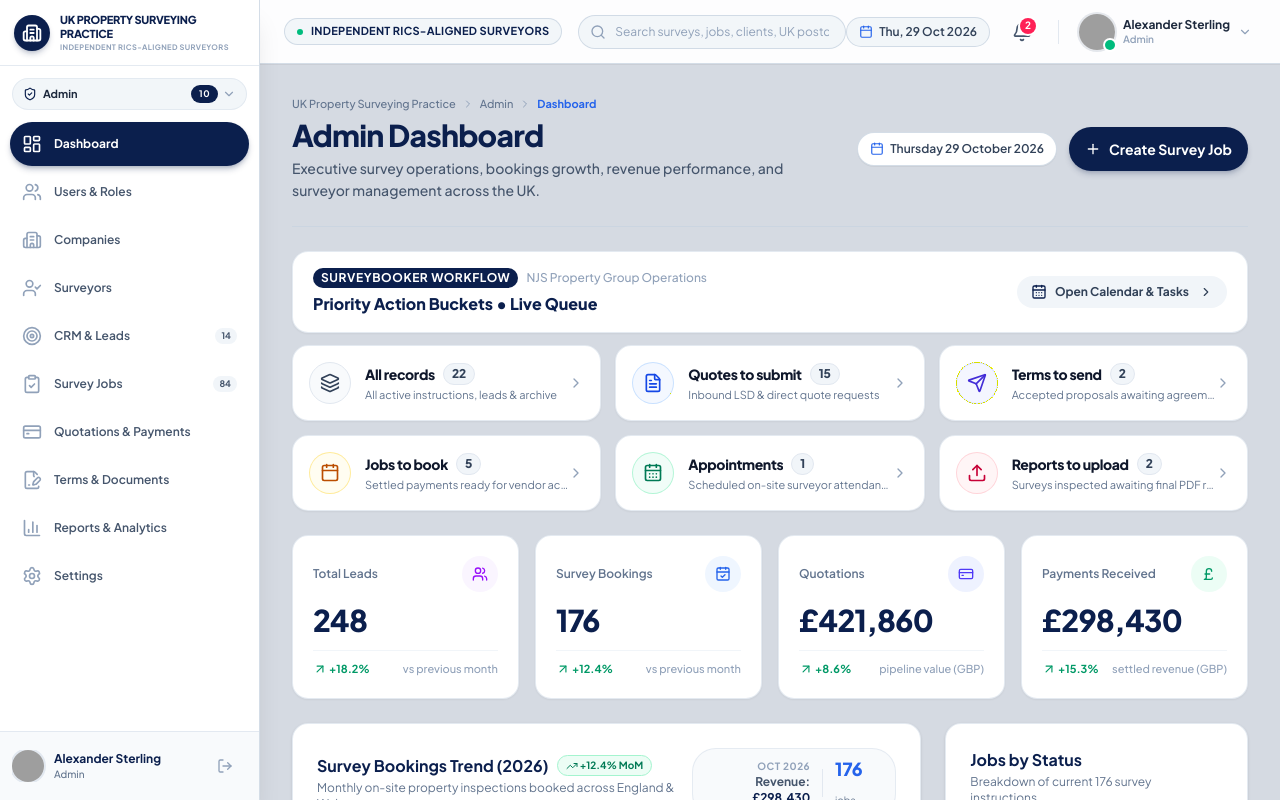
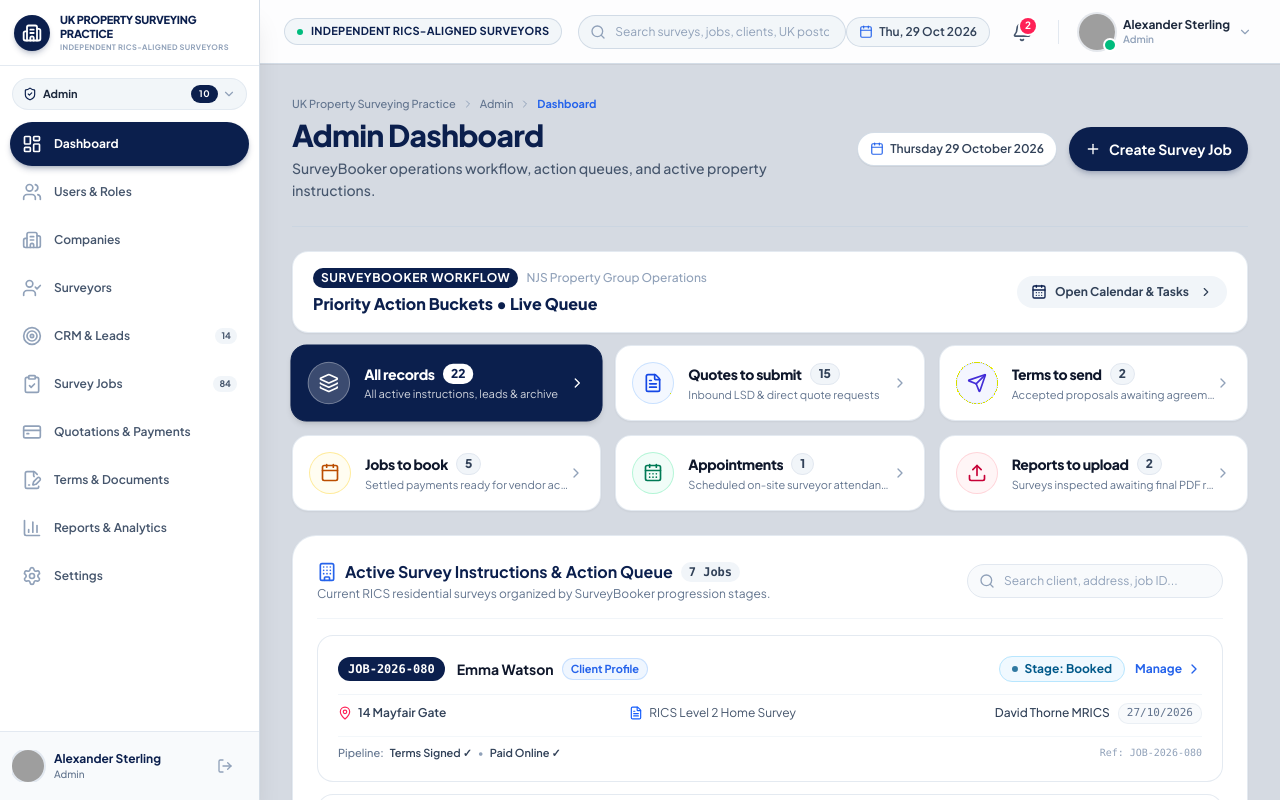
Before and after one commit to AKRITIKUSHWAHA/properitygroup, a React (Vite) app: page /admin/dashboard in a window 1280 px wide. Shown: the top 800 px of the page. Built offline with nearby package versions, Linux system fonts and the light colour scheme; grey boxes are pictures that could not be loaded; a web font is replaced by a local one.

Commit message:
Clean Admin Dashboard: remove cluttered line/donut charts and fake revenue stats, focusing strictly on SurveyBooker action buckets and active survey instructions queue

```diff
--- a/src/pages/admin/AdminDashboardPage.jsx
+++ b/src/pages/admin/AdminDashboardPage.jsx
@@ -1,143 +1,320 @@
-import React, { useState } from 'react';
+import React, { useState, useMemo } from 'react';
+import { useNavigate } from 'react-router-dom';
 import {
-  Users,
+  Plus,
+  Search,
+  Filter,
+  User,
+  MapPin,
+  Calendar,
+  Building,
+  ArrowRight,
+  Clock,
+  CheckCircle2,
+  PhoneCall,
+  FileText,
+  CreditCard,
+  FileSignature,
   CalendarCheck,
-  CreditCard,
-  PoundSterling,
-  Plus,
-  ArrowUpRight,
-  TrendingUp,
+  ChevronRight,
+  ExternalLink,
 } from 'lucide-react';
 import { PageHeader } from '../../components/PageHeader';
-import { BookingsTrendChart } from '../../components/charts/BookingsTrendChart';
-import { JobsStatusDonutChart } from '../../components/charts/JobsStatusDonutChart';
-import { RecentActivityRow } from '../../components/dashboard/RecentActivityRow';
+import { SurveyBookerWorkflowBuckets } from '../../components/dashboard/SurveyBookerWorkflowBuckets';
 import { NewBookingModal } from '../../components/calendar/NewBookingModal';
-import { SurveyBookerWorkflowBuckets } from '../../components/dashboard/SurveyBookerWorkflowBuckets';
+import { ClientProfileModal } from '../../components/crm/ClientProfileModal';
 import { useJobs } from '../../mock/jobs';
 import { useToast } from '../../components/ToastContext';
 
+// Canonical 6-Step SurveyBooker Pipeline
+const STAGES = [
+  'Quote',
+  'Paid',
+  'Accepted',
+  'Booked',
+  'Preparing report',
+  'Complete',
+];
+
 export const AdminDashboardPage = () => {
-  const { addJob } = useJobs();
+  const navigate = useNavigate();
+  const { jobs, addJob } = useJobs();
   const { addToast } = useToast();
-  const [isModalOpen, setIsModalOpen] = useState(false);
 
-  // Exactly the 4 KPI cards specified by user:
-  // Total Leads 248, Survey Bookings 176, Quotations £421,860, Payments Received £298,430 with % change
-  const kpiCards = [
-    {
-      label: 'Total Leads',
-      value: '248',
-      change: '+18.2%',
-      subtext: 'vs previous month',
-      icon: Users,
-      color: 'bg-purple-50 text-purple-600',
-    },
-    {
-      label: 'Survey Bookings',
-      value: '176',
-      change: '+12.4%',
-      subtext: 'vs previous month',
-      icon: CalendarCheck,
-      color: 'bg-blue-50 text-[#2563EB]',
-    },
-    {
-      label: 'Quotations',
-      value: '£421,860',
-      change: '+8.6%',
-      subtext: 'pipeline value (GBP)',
-      icon: CreditCard,
-      color: 'bg-indigo-50 text-indigo-600',
-    },
-    {
-      label: 'Payments Received',
-      value: '£298,430',
-      change: '+15.3%',
-      subtext: 'settled revenue (GBP)',
-      icon: PoundSterling,
-      color: 'bg-emerald-50 text-emerald-600',
-    },
-  ];
+  const [isCreateModalOpen, setIsCreateModalOpen] = useState(false);
+  const [selectedClientEmail, setSelectedClientEmail] = useState(null);
+  const [isClientModalOpen, setIsClientModalOpen] = useState(false);
+  const [searchQuery, setSearchQuery] = useState('');
+  const [activeBucketFilter, setActiveBucketFilter] = useState('all');
 
   const handleCreateJob = (newJob) => {
     addJob(newJob);
+    setIsCreateModalOpen(false);
     addToast({
       type: newJob.canBook ? 'success' : 'info',
       title: 'Survey Job Scheduled',
       message: newJob.canBook
         ? `Job ${newJob.jobNo} booked with ${newJob.surveyor}.`
-        : `Job ${newJob.jobNo} saved. Waiting for terms and advance payment.`,
+        : `Job ${newJob.jobNo} created and added to queue.`,
     });
   };
 
+  const handleOpenClientProfile = (e, email) => {
+    e.stopPropagation();
+    setSelectedClientEmail(email || 'customer@demo.com');
+    setIsClientModalOpen(true);
+  };
+
+  // Map raw job timelineStep to canonical 6-stage name
+  const getJobStage = (job) => {
+    const rawStep = job?.timelineStep || 4;
+    if (rawStep <= 2) return 'Quote';
+    if (rawStep === 3) return 'Paid';
+    if (rawStep === 4 || rawStep === 5) return 'Accepted';
+    if (rawStep === 6 || rawStep === 7) return 'Booked';
+    if (rawStep === 8) return 'Preparing report';
+    return 'Complete';
+  };
+
+  const getStageBadgeClass = (stage) => {
+    switch (stage) {
+      case 'Quote':
+        return 'bg-blue-50 text-blue-800 border-blue-200';
+      case 'Paid':
+        return 'bg-emerald-50 text-emerald-800 border-emerald-200';
+      case 'Accepted':
+        return 'bg-indigo-50 text-indigo-800 border-indigo-200';
+      case 'Booked':
+        return 'bg-sky-50 text-sky-800 border-sky-200';
+      case 'Preparing report':
+        return 'bg-amber-50 text-amber-800 border-amber-200';
+      case 'Complete':
+        return 'bg-emerald-100 text-emerald-900 border-emerald-300';
+      default:
+        return 'bg-slate-100 text-slate-800 border-slate-200';
+    }
+  };
+
+  // Filter jobs by search and active bucket
+  const filteredJobs = useMemo(() => {
+    return jobs.filter((job) => {
+      // Search match
+      if (searchQuery.trim()) {
+        const q = searchQuery.toLowerCase();
+        const matchesQuery =
+          job.jobNo?.toLowerCase().includes(q) ||
+          job.customer?.toLowerCase().includes(q) ||
+          job.property?.toLowerCase().includes(q) ||
+          job.location?.toLowerCase().includes(q) ||
+          job.surveyor?.toLowerCase().includes(q);
+        if (!matchesQuery) return false;
+      }
+
+      // Bucket match
+      if (activeBucketFilter === 'all') return true;
+      if (activeBucketFilter === 'quotes-to-submit') {
+        return job.status === 'Quote requested' || job.timelineStep <= 2;
+      }
+      if (activeBucketFilter === 'terms-to-send') {
+        return job.termsStatus === 'Not Sent' || job.status === 'Accepted';
+      }
+      if (activeBucketFilter === 'jobs-to-book') {
+        return (job.paymentStatus === 'Paid' || job.termsStatus === 'Signed') && job.status !== 'Booked' && job.status !== 'Completed';
+      }
+      if (activeBucketFilter === 'appointments') {
+        return job.status === 'Booked' || job.timelineStep === 7;
+      }
+      if (activeBucketFilter === 'reports-to-upload') {
+        return job.status === 'Preparing report' || job.timelineStep === 8;
+      }
+
+      return true;
+    });
+  }, [jobs, searchQuery, activeBucketFilter]);
+
   return (
-    <div className="space-y-6">
+    <div className="space-y-6 max-w-7xl mx-auto pb-12">
       {/* Page Header */}
       <PageHeader
         title="Admin Dashboard"
-        subtitle="Executive survey operations, bookings growth, revenue performance, and surveyor management across the UK."
+        subtitle="SurveyBooker operations workflow, action queues, and active property instructions."
         breadcrumb={['Admin', 'Dashboard']}
         actionLabel="Create Survey Job"
         actionIcon={Plus}
-        onAction={() => setIsModalOpen(true)}
+        onAction={() => setIsCreateModalOpen(true)}
       />
 
       {/* SurveyBooker 6 Action Buckets Strip (Video 1 Benchmark) */}
-      <SurveyBookerWorkflowBuckets />
+      <SurveyBookerWorkflowBuckets
+        activeFilter={activeBucketFilter}
+        onSelectFilter={setActiveBucketFilter}
+      />
 
-      {/* 4 KPI Cards */}
-      <div className="grid grid-cols-1 sm:grid-cols-2 lg:grid-cols-4 gap-4">
-        {kpiCards.map((stat, i) => {
-          const Icon = stat.icon;
-          return (
-            <div
-              key={i}
-              className="bg-white p-5 rounded-2xl border border-slate-200/90 shadow-xs hover:shadow-md transition-all"
+      {/* Main Content: Active Survey Instructions Queue */}
+      <div className="bg-white rounded-3xl border border-slate-200/90 shadow-xs p-5 sm:p-6 space-y-4">
+        {/* Toolbar: Title, Search, and Active Filter indicator */}
+        <div className="flex flex-col md:flex-row md:items-center justify-between gap-3 pb-4 border-b border-slate-100">
+          <div>
+            <h3 className="text-base font-bold text-[#0B1F4D] flex items-center gap-2">
+              <Building className="w-5 h-5 text-[#2563EB]" />
+              <span>Active Survey Instructions &amp; Action Queue</span>
+              <span className="text-xs font-mono font-bold px-2 py-0.5 rounded-full bg-slate-100 text-slate-700">
+                {filteredJobs.length} {filteredJobs.length === 1 ? 'Job' : 'Jobs'}
+              </span>
+            </h3>
+            <p className="text-xs text-slate-500 mt-0.5">
+              Current RICS residential surveys organized by SurveyBooker progression stages.
+            </p>
+          </div>
+
+          <div className="flex items-center gap-2.5">
+            {/* Search Box */}
+            <div className="relative w-full sm:w-64">
+              <Search className="w-4 h-4 text-slate-400 absolute left-3 top-1/2 -translate-y-1/2" />
+              <input
+                type="text"
+                placeholder="Search client, address, job ID..."
+                value={searchQuery}
+                onChange={(e) => setSearchQuery(e.target.value)}
+                className="w-full pl-9 pr-3 py-2 bg-slate-50 border border-slate-200 rounded-xl text-xs text-slate-800 placeholder-slate-400 focus:bg-white focus:outline-none focus:ring-2 focus:ring-blue-500/30"
+              />
+            </div>
+
+            {activeBucketFilter !== 'all' && (
+              <button
+                type="button"
+                onClick={() => setActiveBucketFilter('all')}
+                className="px-3 py-2 rounded-xl text-xs font-semibold text-slate-600 hover:text-slate-900 bg-slate-100 hover:bg-slate-200 transition-colors cursor-pointer shrink-0"
               >
-              <div className="flex items-center justify-between">
-                <span className="text-xs font-semibold text-slate-500">{stat.label}</span>
-                <div className={`p-2.5 rounded-xl ${stat.color}`}>
-                  <Icon className="w-4 h-4" />
+                Clear Filter
+              </button>
+            )}
           </div>
         </div>
 
-              <div className="text-2xl sm:text-3xl font-black text-[#0B1F4D] mt-2.5 tracking-tight">
-                {stat.value}
+        {/* Jobs List / Table */}
+        {filteredJobs.length === 0 ? (
+          <div className="p-12 text-center text-slate-400 bg-slate-50/60 rounded-2xl border border-dashed border-slate-200">
+            <Building className="w-10 h-10 text-slate-300 mx-auto mb-2" />
+            <p className="text-sm font-bold text-slate-700">No survey jobs found in this view</p>
+            <p className="text-xs text-slate-500 mt-1">
+              Try selecting "All records" above or clear your search query.
+            </p>
+          </div>
+        ) : (
+          <div className="space-y-3">
+            {filteredJobs.map((job) => {
+              const stage = getJobStage(job);
+              const stageBadgeClass = getStageBadgeClass(stage);
+
+              return (
+                <div
+                  key={job.id}
+                  onClick={() => navigate(`/admin/jobs/${job.id}`)}
+                  className="p-4 sm:p-5 rounded-2xl border border-slate-200/90 bg-white hover:border-blue-400 hover:shadow-xs transition-all cursor-pointer space-y-3 group"
+                >
+                  {/* Top Bar: Job No, Customer with Profile Shortcut, Stage Pill */}
+                  <div className="flex flex-col sm:flex-row sm:items-center justify-between gap-2.5">
+                    <div className="flex items-center gap-3 flex-wrap">
+                      <span className="font-mono text-xs font-black px-2.5 py-1 rounded-xl bg-[#0B1F4D] text-white">
+                        {job.jobNo}
+                      </span>
+
+                      <div className="flex items-center gap-2">
+                        <span className="font-bold text-slate-900 text-sm">{job.customer}</span>
+                        <button
+                          type="button"
+                          onClick={(e) => handleOpenClientProfile(e, job.customerEmail)}
+                          title="Open Client Call Notes & Complaints Log"
+                          className="px-2 py-0.5 rounded-lg bg-blue-50 hover:bg-blue-100 text-[#2563EB] text-[11px] font-bold border border-blue-200/80 transition-colors cursor-pointer"
+                        >
+                          Client Profile
+                        </button>
+                      </div>
                     </div>
 
-              <div className="flex items-center justify-between mt-3 pt-2.5 border-t border-slate-100 text-[11px]">
-                <span className="font-bold text-emerald-600 flex items-center gap-0.5">
-                  <ArrowUpRight className="w-3.5 h-3.5" />
-                  {stat.change}
+                    {/* Stage Badge & Manage Button */}
+                    <div className="flex items-center gap-2.5 self-end sm:self-center">
+                      <span
+                        className={`px-3 py-1 rounded-full text-xs font-bold border flex items-center gap-1.5 ${stageBadgeClass}`}
+                      >
+                        <span className="w-1.5 h-1.5 rounded-full bg-current opacity-80" />
+                        Stage: {stage}
                       </span>
-                <span className="text-slate-400 font-medium">{stat.subtext}</span>
+
+                      <div className="hidden sm:flex items-center gap-1 text-xs font-bold text-[#2563EB] group-hover:translate-x-0.5 transition-transform">
+                        <span>Manage</span>
+                        <ChevronRight className="w-4 h-4" />
+                      </div>
+                    </div>
+                  </div>
+
+                  {/* Middle Row: Property Address, Survey Type, and Assigned Surveyor */}
+                  <div className="grid grid-cols-1 md:grid-cols-3 gap-2.5 pt-2 border-t border-slate-100 text-xs">
+                    {/* Property Address */}
+                    <div className="flex items-center gap-1.5 text-slate-700">
+                      <MapPin className="w-3.5 h-3.5 text-rose-500 shrink-0" />
+                      <span className="font-semibold truncate">
+                        {job.property || job.location}
+                      </span>
+                    </div>
+
+                    {/* Survey Type */}
+                    <div className="flex items-center gap-1.5 text-slate-600">
+                      <FileText className="w-3.5 h-3.5 text-blue-600 shrink-0" />
+                      <span className="truncate">{job.surveyType}</span>
+                    </div>
+
+                    {/* Assigned Surveyor & Inspection Date */}
+                    <div className="flex items-center justify-between md:justify-end gap-2 text-slate-500">
+                      <span className="font-medium text-slate-700 truncate">
+                        {job.surveyor || 'Unallocated'}
+                      </span>
+                      {job.date && (
+                        <span className="font-mono text-[11px] bg-slate-50 px-2 py-0.5 rounded-md border border-slate-200/60 shrink-0">
+                          {job.date}
+                        </span>
+                      )}
+                    </div>
+                  </div>
+
+                  {/* Bottom Pipeline Micro-Stepper */}
+                  <div className="pt-2 border-t border-slate-100/80 flex items-center justify-between text-[11px] text-slate-400">
+                    <div className="flex items-center gap-1.5">
+                      <span className="text-slate-500 font-medium">Pipeline:</span>
+                      <span className="font-semibold text-slate-700">
+                        {job.termsStatus === 'Signed' ? 'Terms Signed ✓' : 'Terms Pending'}
+                      </span>
+                      <span>•</span>
+                      <span className="font-semibold text-slate-700">
+                        {job.paymentStatus === 'Paid' ? 'Paid Online ✓' : 'Payment Awaiting'}
+                      </span>
+                    </div>
+
+                    <span className="text-[10px] text-slate-400 font-mono">
+                      Ref: {job.id}
+                    </span>
                   </div>
                 </div>
               );
             })}
           </div>
-
-      {/* Charts Section: Bookings Trend Line Chart + Jobs by Status Donut */}
-      <div className="grid grid-cols-1 lg:grid-cols-3 gap-6">
-        {/* Bookings Trend Chart (2 columns) */}
-        <div className="lg:col-span-2 min-w-0">
-          <BookingsTrendChart />
+        )}
       </div>
 
-        {/* Jobs by Status Donut Chart (1 column) */}
-        <div className="lg:col-span-1 min-w-0">
-          <JobsStatusDonutChart />
-        </div>
-      </div>
+      {/* Create New Booking Modal */}
+      <NewBookingModal
+        isOpen={isCreateModalOpen}
+        onClose={() => setIsCreateModalOpen(false)}
+        onSubmit={handleCreateJob}
+      />
 
-      {/* Recent Activity Row */}
-      <RecentActivityRow />
-
-      {/* New Booking Modal */}
-      <NewBookingModal
-        isOpen={isModalOpen}
-        onClose={() => setIsModalOpen(false)}
-        onSubmit={handleCreateJob}
+      {/* Client Profile Modal (Call Notes & Complaints) */}
+      <ClientProfileModal
+        isOpen={isClientModalOpen}
+        onClose={() => setIsClientModalOpen(false)}
+        clientEmail={selectedClientEmail}
+        initialTab="calls"
       />
     </div>
   );
```
Lines whose indentation alone changed are shown as unchanged.
